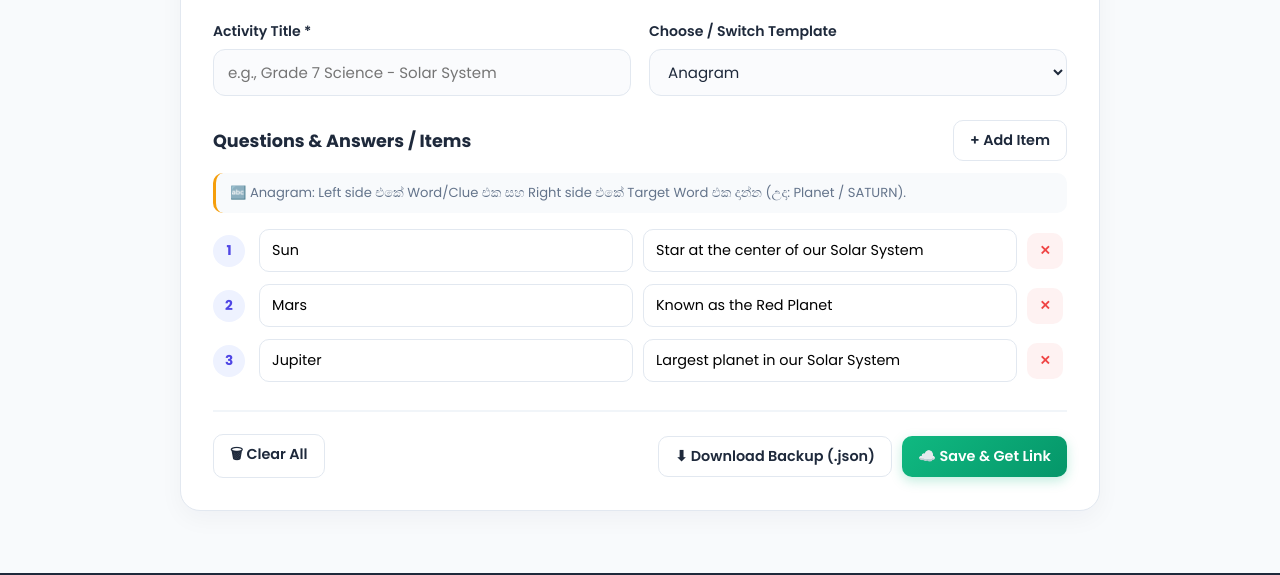
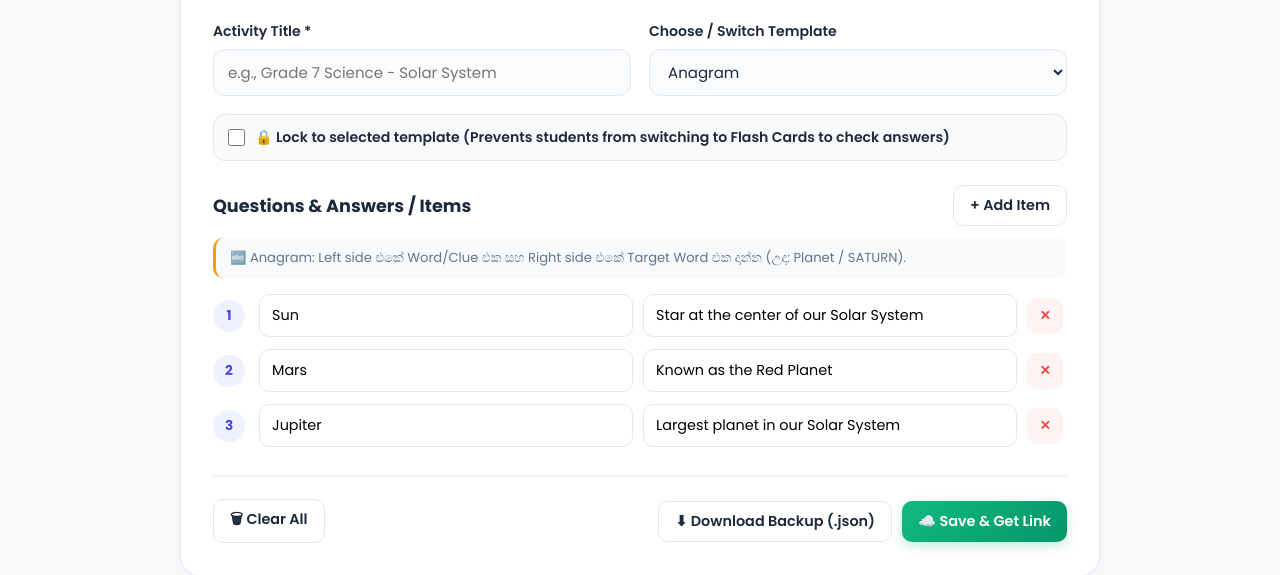
Before and after one commit to snapknowledge038-ship-it/EduPlay-Studio, a plain HTML site: page create.html in a window 1280 px wide. Shown: the part 258-833 px from the top of the page. Drawn offline with Linux system fonts and the light colour scheme.

Commit message:
Update create.html

```diff
--- a/create.html
+++ b/create.html
@@ -247,6 +247,32 @@
             box-shadow: 0 0 0 3px rgba(79, 70, 229, 0.12);
         }
 
+        .lock-box-wrap {
+            grid-column: 1 / -1;
+            background: #F8FAFC;
+            border: 1px solid var(--border);
+            border-radius: 12px;
+            padding: 12px 14px;
+        }
+
+        .lock-box-wrap label {
+            display: flex;
+            align-items: center;
+            gap: 10px;
+            margin: 0;
+            cursor: pointer;
+            font-size: 0.88rem;
+            font-weight: 600;
+            color: var(--text-dark);
+        }
+
+        .lock-box-wrap input[type="checkbox"] {
+            width: 17px;
+            height: 17px;
+            accent-color: var(--edu-blue);
+            cursor: pointer;
+        }
+
         .items-section-title {
             display: flex;
             justify-content: space-between;
@@ -451,6 +477,13 @@
                         </optgroup>
                     </select>
                 </div>
+
+                <div class="lock-box-wrap">
+                    <label for="lock-mode-checkbox">
+                        <input type="checkbox" id="lock-mode-checkbox">
+                        🔒 Lock to selected template (Prevents students from switching to Flash Cards to check answers)
+                    </label>
+                </div>
             </div>
 
             <div class="items-section-title">
@@ -479,7 +512,7 @@
                 <div class="share-link-row">
                     <input type="text" id="activity-share-link" readonly>
                     <button type="button" class="btn btn-primary" onclick="copyActivityLink()">Copy Link</button>
-                    <a id="open-play-btn" href="play.html" class="btn btn-play">▶ Play Now</a>
+                    <a id="open-play-btn" href="play.html" class="btn btn-drive">▶ Play Now</a>
                 </div>
             </div>
         </div>
@@ -555,6 +588,11 @@
             document.getElementById("page-heading").textContent = `Create "${templateName}" Activity`;
             document.getElementById("template-hint").innerHTML = guide.hint;
 
+            const lockBox = document.getElementById("lock-mode-checkbox");
+            if (lockBox) {
+                lockBox.checked = (templateName === "Quiz" || templateName === "Gameshow quiz");
+            }
+
             document.querySelectorAll(".col1-input").forEach(inp => inp.placeholder = guide.col1);
             document.querySelectorAll(".col2-input").forEach(inp => inp.placeholder = guide.col2);
         }
@@ -614,6 +652,7 @@
         function collectActivityData() {
             const title = document.getElementById("activity-title").value.trim();
             const template = document.getElementById("template-select").value;
+            const lockMode = Boolean(document.getElementById("lock-mode-checkbox")?.checked);
             const col1Inputs = document.querySelectorAll(".col1-input");
             const col2Inputs = document.querySelectorAll(".col2-input");
 
@@ -641,6 +680,7 @@
                 id: "act_" + Date.now(),
                 title,
                 template,
+                lockMode,
                 items,
                 createdAt: new Date().toISOString()
             };
```
